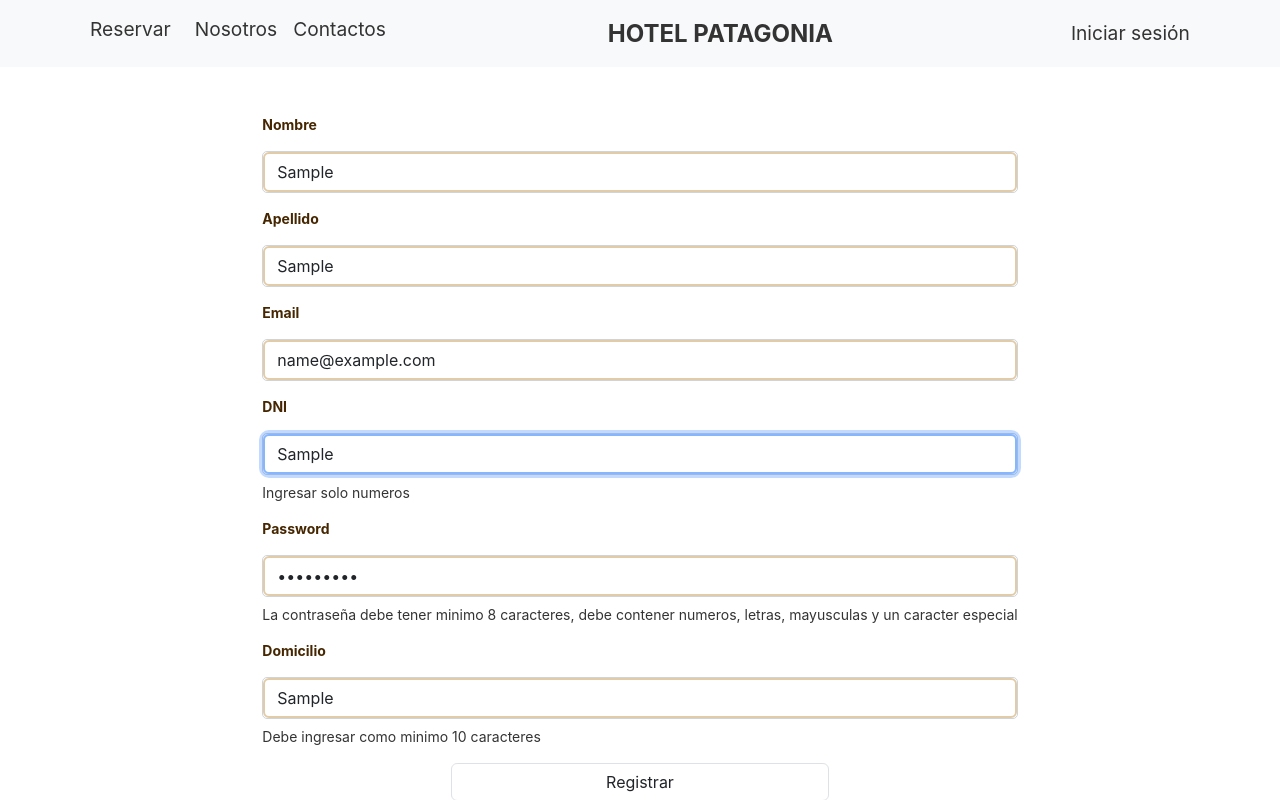
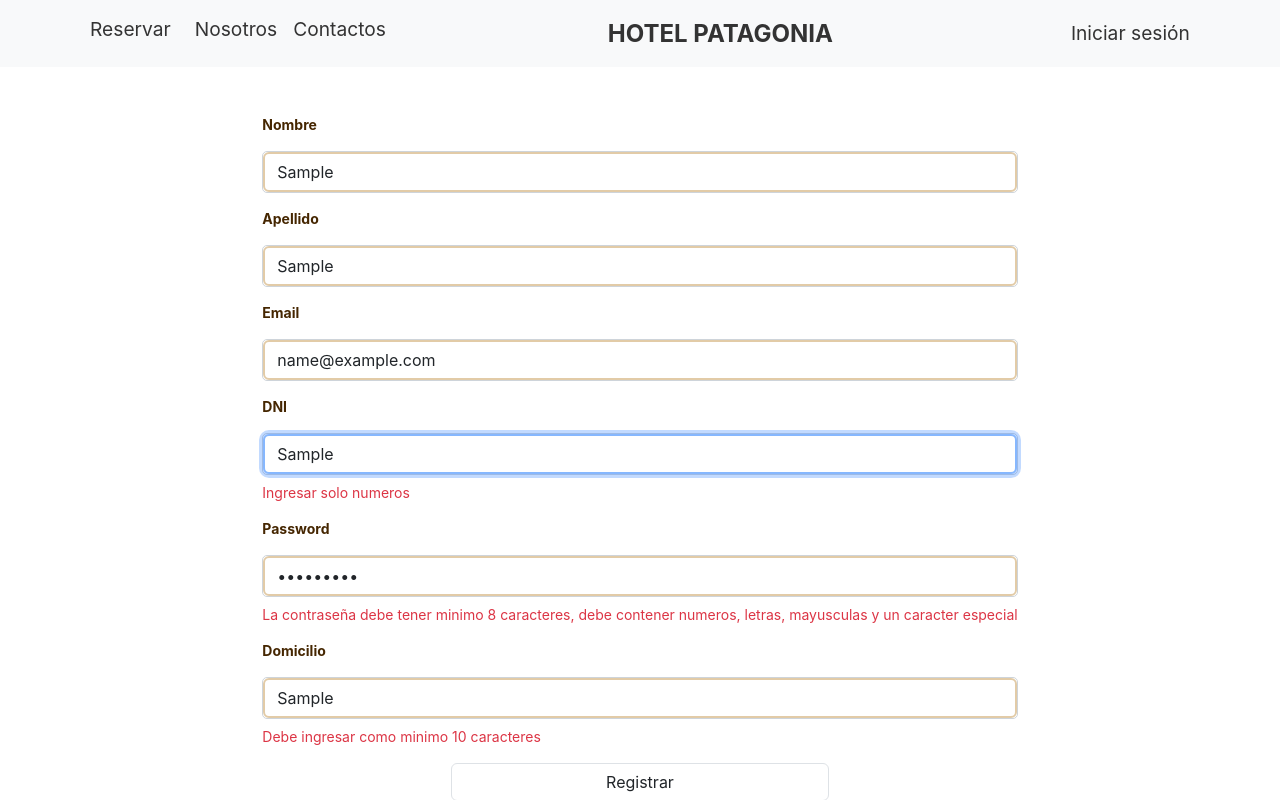
Before and after one commit to santinohamada/ProyectoFinal, a React (Vite) app: page /registro in a window 1280 px wide. Both pictures are taken after typing "Sample", "Sample", "name@example.com", "Sample", "Sample123", "Sample" into the empty fields and a click on the button "Registrar". Shown: the top 800 px of the page. Built offline with nearby package versions, Linux system fonts and the light colour scheme; no server answers.

Commit message:
Agregue texto en color rojo a los errors del formulario de registro

```diff
--- a/src/components/RegistrationForm/RegistrationForm.jsx
+++ b/src/components/RegistrationForm/RegistrationForm.jsx
@@ -42,7 +42,7 @@ const RegistrationForm = () => {
               })}
             />
           </div>
-          {errors.nombre && <span>{errors.nombre.message}</span>}
+          {errors.nombre && <span className="text-danger">{errors.nombre.message}</span>}
         </Form.Group>
 
         <Form.Group className="mb-3" controlId="formApellido">
@@ -64,7 +64,7 @@ const RegistrationForm = () => {
               })}
             />
           </div>
-          {errors.apellido && <span>{errors.apellido.message}</span>}
+          {errors.apellido && <span className="text-danger" >{errors.apellido.message}</span>}
         </Form.Group>
 
         <Form.Group className="mb-3" controlId="formEmail">
@@ -83,7 +83,7 @@ const RegistrationForm = () => {
               })}
             />
           </div>
-          {errors.email && <span>{errors.email.message}</span>}
+          {errors.email && <span className="text-danger">{errors.email.message}</span>}
         </Form.Group>
 
         <Form.Group className="mb-3" controlId="formDni">
@@ -109,7 +109,7 @@ const RegistrationForm = () => {
               })}
             />
           </div>
-          {errors.dni && <span>{errors.dni.message}</span>}
+          {errors.dni && <span className="text-danger">{errors.dni.message}</span>}
         </Form.Group>
 
         <Form.Group className="mb-3" controlId="formPassword">
@@ -137,7 +137,7 @@ const RegistrationForm = () => {
               })}
             />
           </div>
-          {errors.password && <span>{errors.password.message}</span>}
+          {errors.password && <span className="text-danger">{errors.password.message}</span>}
         </Form.Group>
 
         <Form.Group className="mb-3" controlId="formDomicilio">
@@ -159,7 +159,7 @@ const RegistrationForm = () => {
               })}
             />
           </div>
-          {errors.domicilio && <span>{errors.domicilio.message}</span>}
+          {errors.domicilio && <span className="text-danger">{errors.domicilio.message}</span>}
         </Form.Group>
 
         <Button
```
